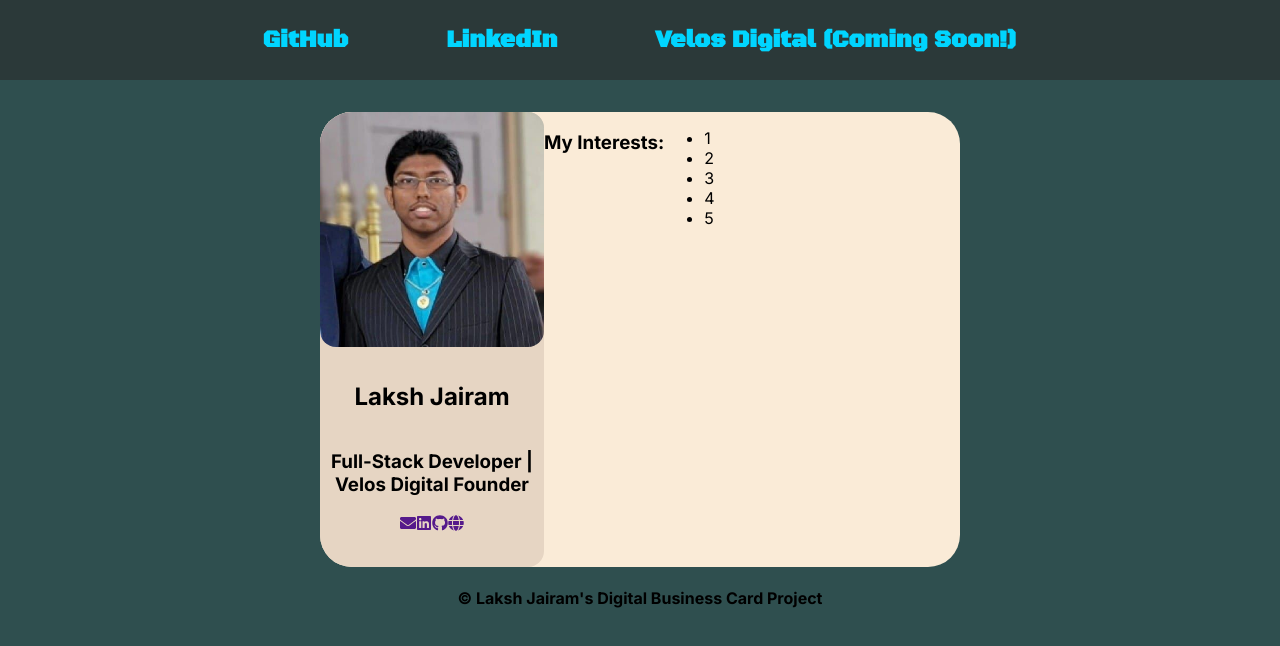
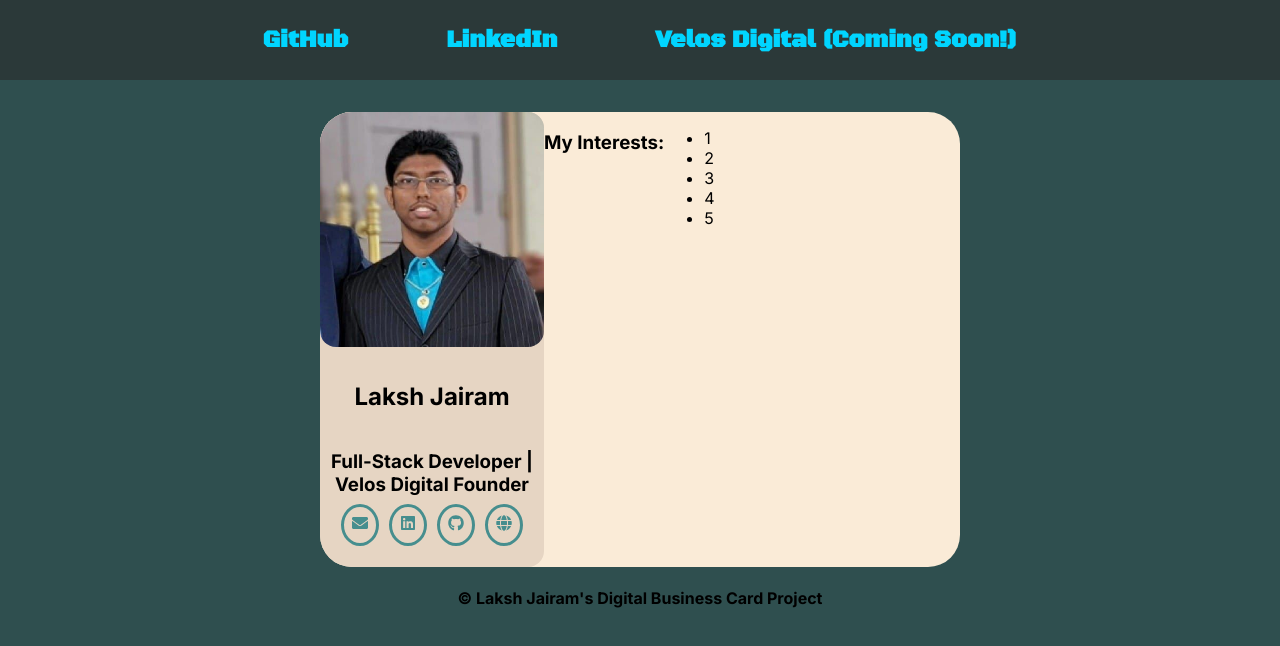
Before and after one commit to Lakshmanj/digitalbusinesscard_reactproject, a React (Vite) app in the folder digitalbusinesscard/: page / in a window 1280 px wide. Shown: the top 646 px of the page. Built offline with nearby package versions, Linux system fonts and the light colour scheme.

Commit message:
starting the layout of social links

```diff
--- a/digitalbusinesscard/src/index.css
+++ b/digitalbusinesscard/src/index.css
@@ -110,3 +110,12 @@ footer{
     align-items: right;
     justify-content: right;
 }
+
+
+.social-links > a{
+    padding: 0.5rem;
+    margin: 5px;
+    border-radius: 100%;
+    border-style: solid;
+    color: rgb(70, 142, 142);
+}
```
